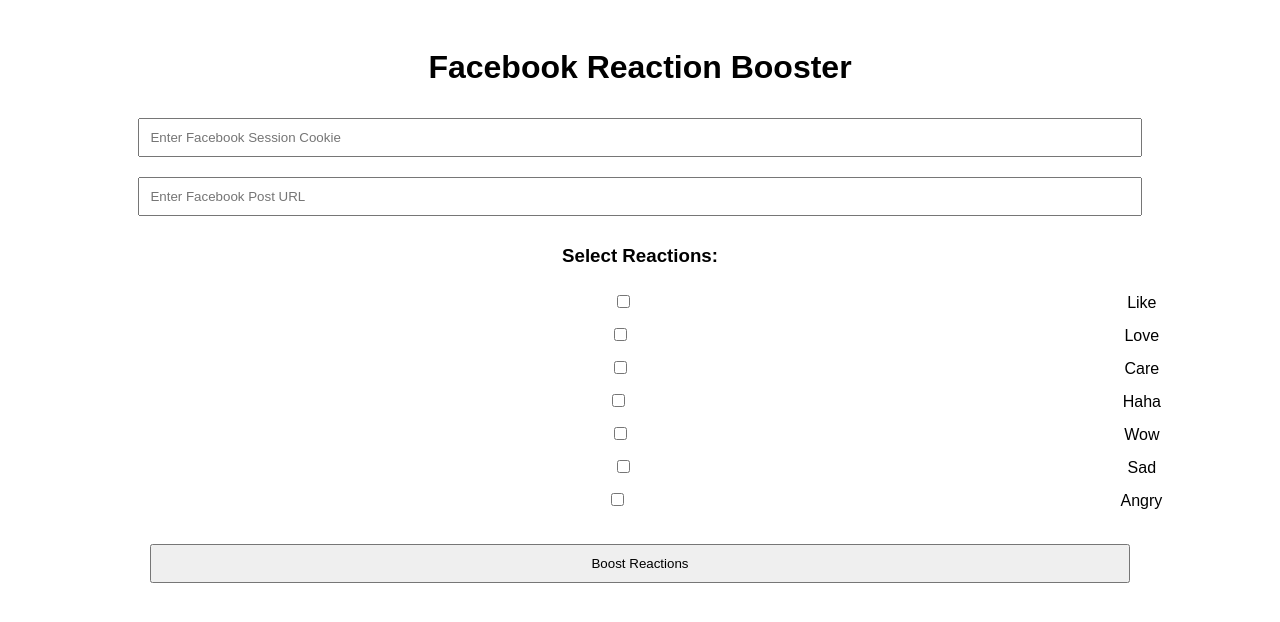
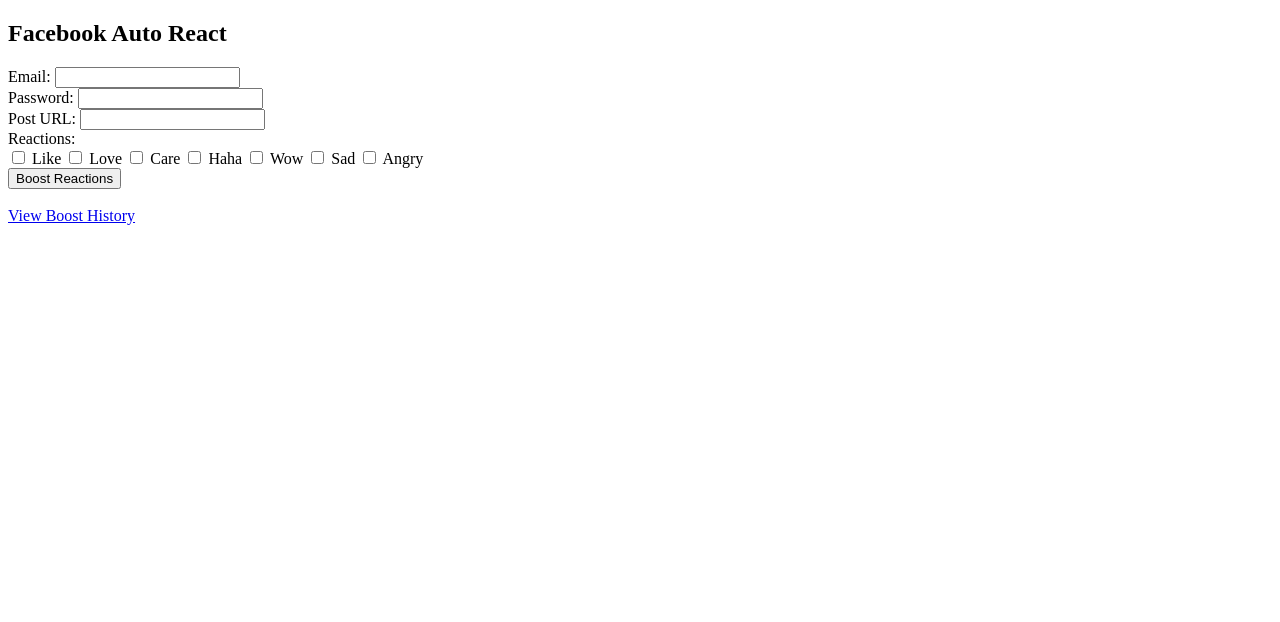
Before and after one commit to Kayden200/Weboost, a Flask app: page / in a window 1280 px wide. Shown: the top 622 px of the page. Run offline with Flask 3, Linux system fonts and the light colour scheme.

Commit message:
Update index.html

```diff
--- a/templates/index.html
+++ b/templates/index.html
@@ -1,37 +1,39 @@
 <!DOCTYPE html>
-<html lang="en">
+<html>
 <head>
-    <meta charset="UTF-8">
-    <meta name="viewport" content="width=device-width, initial-scale=1.0">
-    <title>Facebook Reaction Booster</title>
-    <style>
-        body { font-family: Arial, sans-serif; text-align: center; padding: 20px; }
-        input, button { padding: 10px; margin: 10px; width: 80%; }
-    </style>
+    <title>Facebook Auto React</title>
 </head>
 <body>
-
-    <h1>Facebook Reaction Booster</h1>
+    <h2>Facebook Auto React</h2>
 
     {% if error %}
         <p style="color: red;">{{ error }}</p>
     {% endif %}
 
-    <form action="/" method="post">
-        <input type="text" name="fb_cookie" placeholder="Enter Facebook Session Cookie" required><br>
-        <input type="text" name="post_url" placeholder="Enter Facebook Post URL" required><br>
+    <form method="POST">
+        <label>Email:</label>
+        <input type="text" name="email" required><br>
 
-        <h3>Select Reactions:</h3>
-        <label><input type="checkbox" name="reactions" value="like"> Like</label>
-        <label><input type="checkbox" name="reactions" value="love"> Love</label>
-        <label><input type="checkbox" name="reactions" value="care"> Care</label>
-        <label><input type="checkbox" name="reactions" value="haha"> Haha</label>
-        <label><input type="checkbox" name="reactions" value="wow"> Wow</label>
-        <label><input type="checkbox" name="reactions" value="sad"> Sad</label>
-        <label><input type="checkbox" name="reactions" value="angry"> Angry</label><br><br>
+        <label>Password:</label>
+        <input type="password" name="password" required><br>
+
+        <label>Post URL:</label>
+        <input type="text" name="post_url" required><br>
+
+        <label>Reactions:</label><br>
+        <input type="checkbox" name="reactions" value="like"> Like
+        <input type="checkbox" name="reactions" value="love"> Love
+        <input type="checkbox" name="reactions" value="care"> Care
+        <input type="checkbox" name="reactions" value="haha"> Haha
+        <input type="checkbox" name="reactions" value="wow"> Wow
+        <input type="checkbox" name="reactions" value="sad"> Sad
+        <input type="checkbox" name="reactions" value="angry"> Angry
+        <br>
 
         <button type="submit">Boost Reactions</button>
     </form>
 
+    <br>
+    <a href="{{ url_for('history') }}">View Boost History</a>
 </body>
 </html>
```
